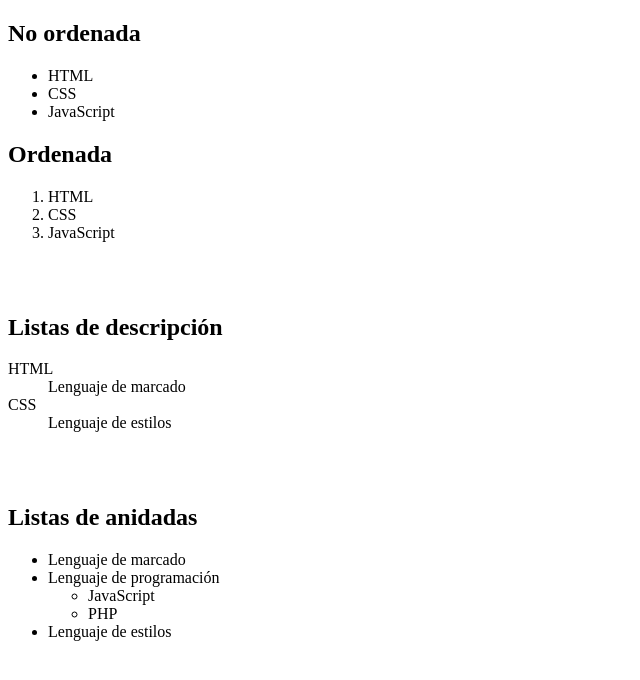
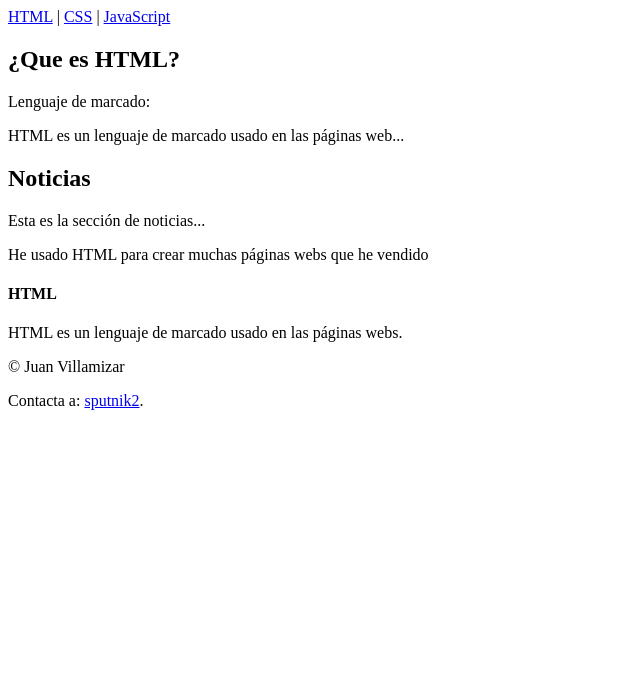
Before and after one commit to JuanJoseVillamizarCampus1/etiquetas-html., a plain HTML site: page index.html in a window 1280 px wide. Shown: the whole page, without its empty margins (0-640 px from the left). Drawn offline with Linux system fonts and the light colour scheme.

Commit message:
Estructura Web

```diff
--- a/index.html
+++ b/index.html
@@ -4,45 +4,35 @@
     <meta charset="UTF-8">
     <meta http-equiv="X-UA-Compatible" content="IE=edge">
     <meta name="viewport" content="width=device-width, initial-scale=1.0">
-    <title>Listas</title>
+    <title>Estructuramiento web</title>
 </head>
 <body>
-    <h2>No ordenada</h2>
+    <nav>
+        <a href="/html/">HTML</a> |
+        <a href="/css/">CSS</a> |
+        <a href="/js/">JavaScript</a>
+      </nav>
+      <article>
+        <header>
+           <h1>¿Que es HTML?</h1>
+           <p>Lenguaje de marcado:</p>
+        </header>
+        <p>HTML es un lenguaje de marcado usado en las páginas web...</p>
+      </article>
+      <section>
+        <h1>Noticias</h1>
+        <p>Esta es la sección de noticias...</p>
+      </section>
+      <p>He usado HTML para crear muchas páginas webs que he vendido</p>
 
-<ul>
-  <li>HTML</li>
-  <li>CSS</li>
-  <li>JavaScript</li>
-</ul>
-
-<h2>Ordenada</h2>
-
-<ol>
-  <li>HTML</li>
-  <li>CSS</li>
-  <li>JavaScript</li>
-</ol><br><br>
-
-
-<h2>Listas de descripción</h2>
-<dl>
-    <dt>HTML</dt>
-    <dd>Lenguaje de marcado</dd>
-    <dt>CSS</dt>
-    <dd>Lenguaje de estilos</dd>
-  </dl><br><br>
-
-
-  <h2>Listas de anidadas</h2>
-  <ul>
-    <li>Lenguaje de marcado</li>
-    <li>Lenguaje de programación
-      <ul>
-        <li>JavaScript</li>
-        <li>PHP</li>
-      </ul>
-    </li>
-    <li>Lenguaje de estilos</li>
-  </ul>
+    <aside>
+    <h4>HTML</h4>
+    <p>HTML es un lenguaje de marcado usado en las páginas webs.</p>
+    </aside>
+    <footer>
+        <p>&copy Juan Villamizar</p>
+        <p>Contacta a: <a href="#">
+        sputnik2</a>.</p>
+      </footer>
 </body>
 </html>
```
